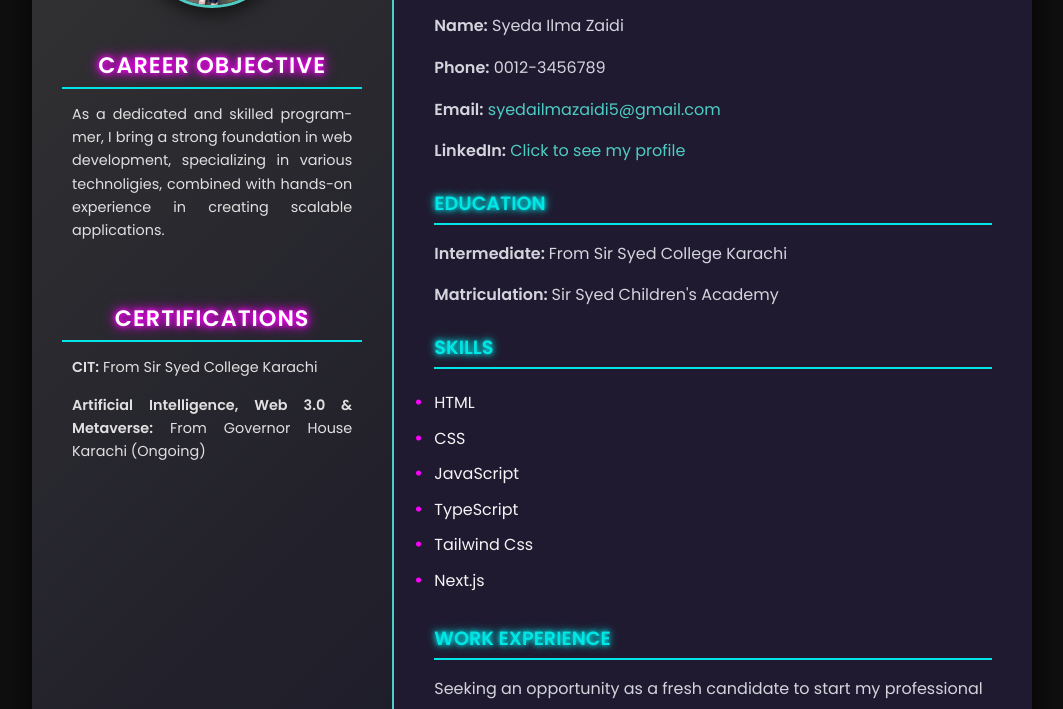
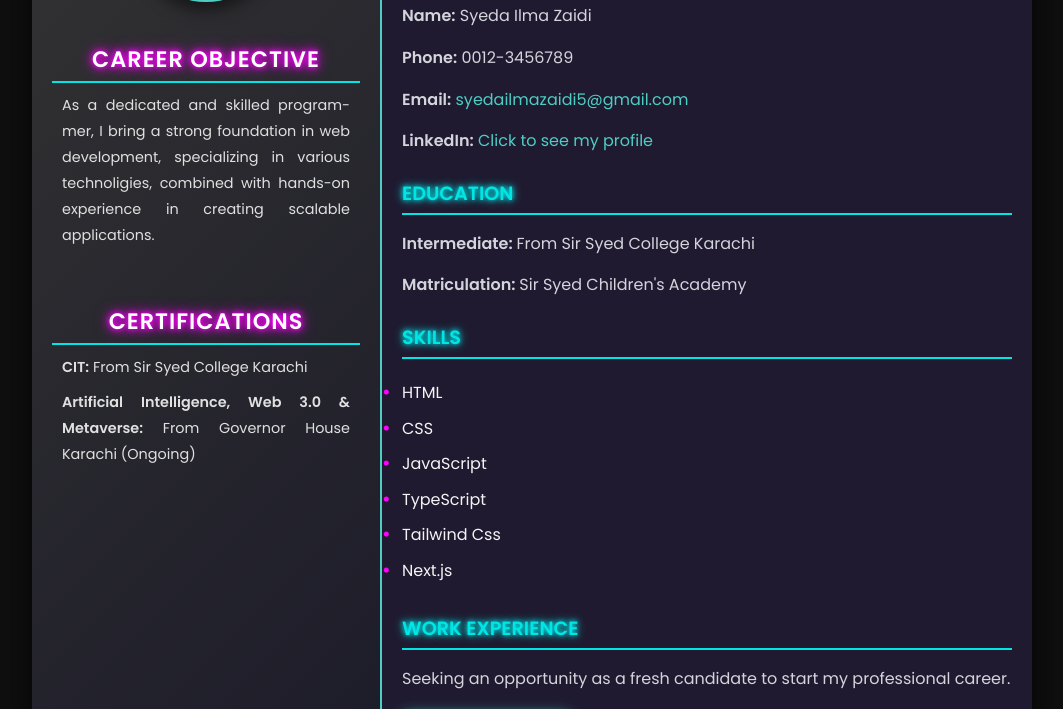
Before and after one commit to SyedaIlmaAli/milestone1-resume-builder, a plain HTML site: page index.html in a window 1280 px wide. Shown: the part 168-877 px from the top of the page, without its empty margins (108-1171 px from the left). Drawn offline with Linux system fonts and the light colour scheme; a script that the page names is missing.

Commit message:
first commit

```diff
--- a/style.css
+++ b/style.css
@@ -1,6 +1,8 @@
-/* style.css */
+@import url('https://fonts.googleapis.com/css2?family=Poppins:wght@300;400;600&display=swap');
 
-@import url('https://fonts.googleapis.com/css2?family=Poppins:wght@300;400;600&display=swap');
+* {
+    box-sizing: border-box; /* Ensures padding is included in width/height */
+}
 
 body {
     font-family: 'Poppins', sans-serif;
@@ -31,7 +33,7 @@ body {
 
 .left-section {
     background: linear-gradient(135deg, #333, #1c1b29);
-    padding: 30px;
+    padding: 30px 20px; /* Adds more padding on left and right */
     width: 35%;
     display: flex;
     flex-direction: column;
@@ -61,14 +63,15 @@ body {
 
 .left-section p {
     font-size: 0.9em;
-    line-height: 1.6;
+    line-height: 1.8;
     text-align: justify;
     color: #e0e0e0;
-    padding: 0 10px;
+    padding: 0 10px; /* Extra padding within paragraphs */
+    margin: 10px 0;
 }
 
 .right-section {
-    padding: 40px;
+    padding: 30px 20px; /* Adds more padding on left and right */
     width: 65%;
     color: #f4f4f4;
     background: #1f1a30;
@@ -165,6 +168,6 @@ a:hover {
 
     .left-section, .right-section {
         width: 100%;
-        padding: 20px;
+        padding: 20px; /* Adjusted padding for smaller screens */
     }
 }
```
